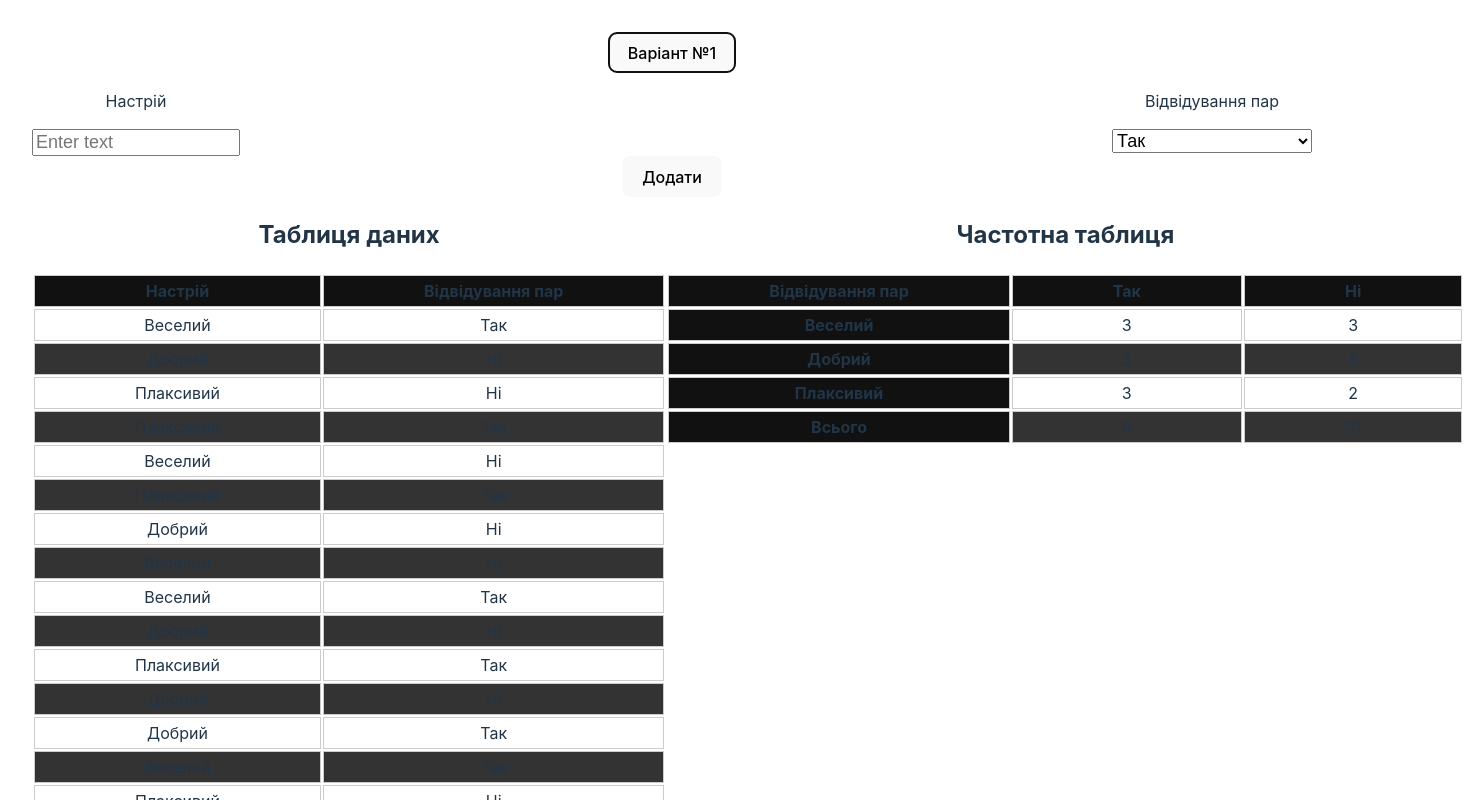
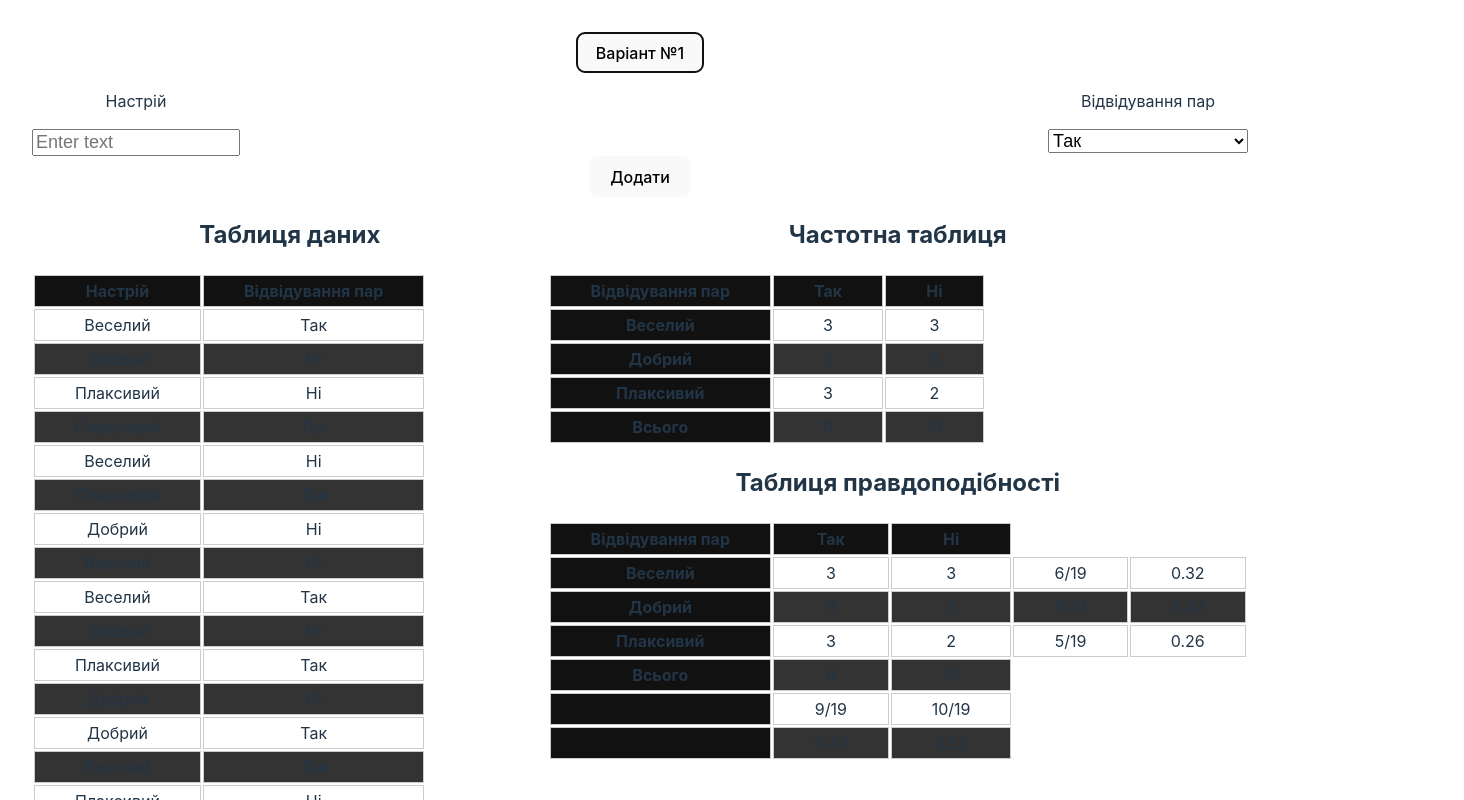
Before and after one commit to feelswhiteman/bayesian-algorithm, a React (Vite) app: page / in a window 1280 px wide. Both pictures are taken after a click on the button "Варіант №1". Shown: the top 800 px of the page, 1464 px wide, since content can reach past the window. Built offline with nearby package versions, Linux system fonts and the light colour scheme.

Commit message:
Likelihood table done

```diff
--- a/src/App.css
+++ b/src/App.css
@@ -11,7 +11,7 @@
   justify-content: space-between;
 }
 
-.grid {
+.table-grid {
   display: grid;
   grid-template-columns: 1fr 1fr;
 }
--- a/src/App.tsx
+++ b/src/App.tsx
@@ -1,5 +1,6 @@
-import DataTable from "./components/DataTable/DataTable";
-import FrequencyTable from "./components/FrequencyTable/FrequencyTable";
+import DataTable from "./components/DataTable";
+import FrequencyTable from "./components/FrequencyTable";
+import LikelihoodTable from "./components/LikelihoodTable";
 import "./App.css";
 import { useState } from "react";
 
@@ -79,9 +80,12 @@ function App() {
             <button className="add-button" onClick={handleAddRow}>
                 Додати
             </button>
-            <div className="grid">
+            <div className="table-grid">
                 <DataTable data={inputValues}></DataTable>
-                <FrequencyTable data={inputValues}></FrequencyTable>
+                <div className="split-rows">
+                    <FrequencyTable data={inputValues}></FrequencyTable>
+                    <LikelihoodTable data={inputValues}></LikelihoodTable>
+                </div>
             </div>
         </>
     );
--- a/src/components/DataTable/DataTable.css
+++ b/src/components/DataTable.css
@@ -24,7 +24,7 @@ tr:hover {
 
 td,
 th {
-    padding: 3px 100px;
+    padding: 3px 40px;
     white-space: nowrap;
     overflow: hidden;
     text-overflow: ellipsis;
--- a/src/components/FrequencyTable/FrequencyTable.tsx
+++ b/src/components/FrequencyTable.tsx
@@ -1,5 +1,5 @@
 import React, { ReactElement } from "react";
-import Data from "../../types/Data";
+import Data from "../types/Data";
 
 interface TableProps {
     data: Data[];
--- /dev/null
+++ b/src/components/LikelihoodTable.tsx
@@ -0,0 +1,101 @@
+import React, { ReactElement } from "react";
+import Data from "../types/Data";
+
+interface TableProps {
+    data: Data[];
+}
+
+interface MoodCounts {
+    [key: string]: number;
+}
+
+const LikelihoodTable: React.FC<TableProps> = ({ data }): ReactElement => {
+    const moodCounts: MoodCounts = {};
+
+    data.forEach((item) => {
+        const { mood, attendance } = item;
+
+        if (!moodCounts[mood]) {
+            moodCounts[mood] = 0;
+        }
+
+        if (attendance === "Так") {
+            moodCounts[mood]++;
+        }
+    });
+
+    const totalYesCount: number = Object.values(moodCounts).reduce(
+        (acc, count) => acc + count,
+        0
+    );
+
+    return (
+        <div>
+            <h2>Таблиця правдоподібності</h2>
+            <table>
+                <thead>
+                    <tr>
+                        <th>Відвідування пар</th>
+                        <th>Так</th>
+                        <th>Ні</th>
+                    </tr>
+                </thead>
+                <tbody>
+                    {Object.keys(moodCounts).map((mood) => (
+                        <tr key={mood}>
+                            <th>{mood}</th>
+                            <td>{moodCounts[mood]}</td>
+                            <td>
+                                {data.filter((item) => item.mood === mood)
+                                    .length - (moodCounts[mood] || 0)}
+                            </td>
+                            {/* yes count + no count / data.length */}
+                            <td>
+                                {moodCounts[mood] +
+                                    data.filter((item) => item.mood === mood)
+                                        .length -
+                                    (moodCounts[mood] || 0) +
+                                    "/" +
+                                    data.length}
+                            </td>
+                            <td>
+                                {(
+                                    (moodCounts[mood] +
+                                        data.filter(
+                                            (item) => item.mood === mood
+                                        ).length -
+                                        (moodCounts[mood] || 0)) /
+                                    data.length
+                                ).toFixed(2)}
+                            </td>
+                        </tr>
+                    ))}
+                    <tr>
+                        <th>Всього</th>
+                        <td>{totalYesCount}</td>
+                        <td>{data.length - totalYesCount}</td>
+                    </tr>
+                    <tr>
+                        <th></th>
+                        <td>{totalYesCount + "/" + data.length}</td>
+                        <td>
+                            {data.length - totalYesCount + "/" + data.length}
+                        </td>
+                    </tr>
+                    <tr>
+                        <th></th>
+                        <td>{(totalYesCount / data.length).toFixed(2)}</td>
+                        <td>
+                            {(
+                                (data.length - totalYesCount) /
+                                data.length
+                            ).toFixed(2)}
+                        </td>
+                    </tr>
+                </tbody>
+            </table>
+        </div>
+    );
+};
+
+export default LikelihoodTable;
```
Also changed, not shown: src/components/DataTable.tsx (renamed from src/components/DataTable/DataTable.tsx).
